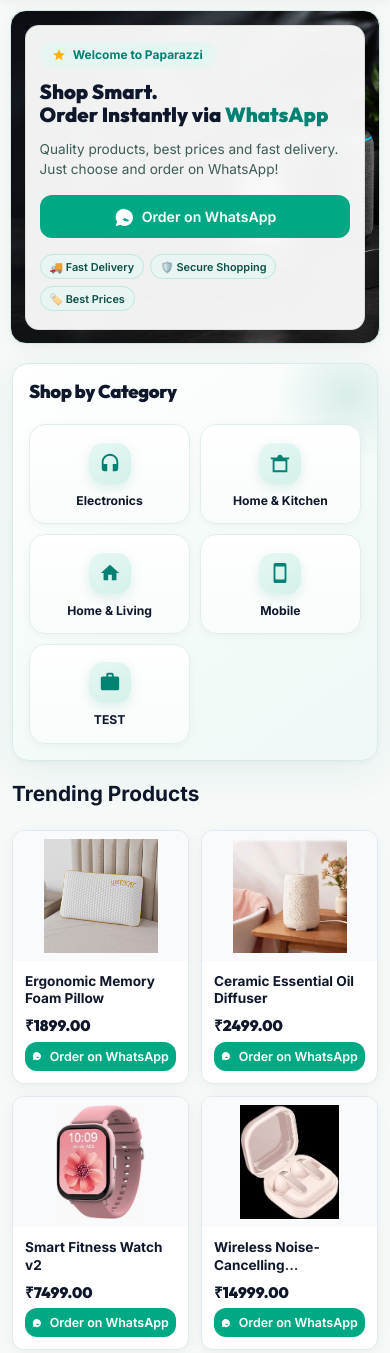
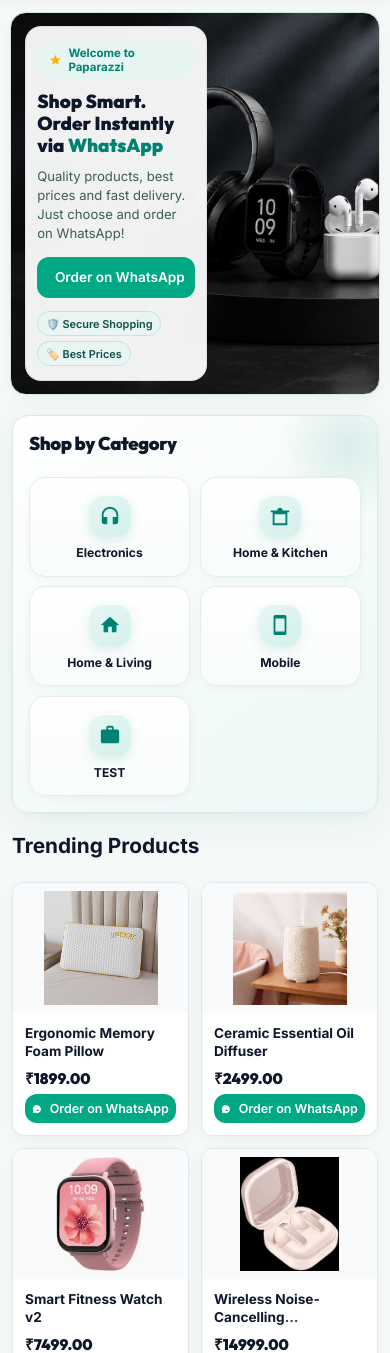
Before and after one commit to saleeja/Ecommerce-website, a Django app: page / in a window 390 px wide. Shown: the part 115-1468 px from the top of the page. Run offline with Django 5.2, Linux system fonts and the light colour scheme; data comes from the database, SQL or seed files in the repository; both versions use the stored data as it was after the commit.

Commit message:
ui responsive issue fix

```diff
--- a/static/css/style.css
+++ b/static/css/style.css
@@ -33,6 +33,7 @@ body {
   min-height: 100vh;
   display: flex;
   flex-direction: column;
+  overflow-x: clip;
 }
 
 /* GRIDS */
@@ -265,9 +266,11 @@ body {
 
 /* HERO SECTION */
 .hero-section {
+  width: 100%;
   max-width: 1200px;
   margin: 1.5rem auto;
   padding: 0 2rem;
+  box-sizing: border-box;
 }
 .hero-card {
   background-image: var(--hero-banner-url);
@@ -285,6 +288,10 @@ body {
   overflow: hidden;
   box-shadow: var(--shadow);
   isolation: isolate;
+  width: 100%;
+  max-width: 100%;
+  min-width: 0;
+  box-sizing: border-box;
 }
 .hero-card.hero-no-text {
   grid-template-columns: 1fr;
@@ -1198,63 +1205,54 @@ body {
   .pills-section .category-card-arrow {
     display: none;
   }
-  /* Mobile hero: same overlay layout as desktop (banner bg + left content card) */
+  /* Mobile hero: scale desktop layout (rounded card, text left, product bg right) */
+  .hero-section {
+    margin: 1rem auto;
+    padding: 0 1rem;
+  }
   .hero-card {
-    display: flex;
-    flex-direction: column;
-    justify-content: center;
-    align-items: flex-start;
-    min-height: clamp(340px, 78vw, 440px);
-    padding: 1rem;
-    text-align: left;
-    background-image: var(--hero-banner-url);
-    background-size: cover;
-    background-position: 72% center;
-    background-repeat: no-repeat;
-  }
-  .hero-card:not(.hero-no-text)::before {
-    content: '';
-    position: absolute;
-    inset: 0;
-    border-radius: inherit;
-    background: linear-gradient(
-      105deg,
-      rgba(15, 23, 42, 0.2) 0%,
-      rgba(15, 23, 42, 0.08) 40%,
-      transparent 65%
-    );
-    z-index: 1;
-    pointer-events: none;
+    grid-template-columns: minmax(0, 1.1fr) minmax(0, 0.9fr);
+    gap: 1rem;
+    padding: 1.25rem;
+    border-radius: 20px;
+    min-height: 0;
+    height: auto;
+    align-items: center;
+    background-position: center;
   }
   .hero-content {
-    position: relative;
-    z-index: 2;
-    align-items: flex-start;
-    width: min(100%, 22rem);
+    grid-column: 1;
+    align-self: center;
+    width: 100%;
     max-width: 100%;
-    margin: 0;
-    padding: 1.15rem 1rem 1.2rem;
-    border-radius: 14px;
-    background: rgba(255, 255, 255, 0.94);
-    backdrop-filter: blur(12px);
-    -webkit-backdrop-filter: blur(12px);
-    border: 1px solid rgba(0, 0, 0, 0.08);
-    box-shadow: 0 8px 28px rgba(0, 0, 0, 0.12);
+    min-width: 0;
+    padding: 1.25rem 1rem;
+  }
+  .hero-title {
+    font-size: clamp(1.35rem, 4.2vw, 2rem);
+    margin-bottom: 0.85rem;
+  }
+  .hero-sub {
+    font-size: 0.9rem;
+    margin-bottom: 1.25rem;
+  }
+  .welcome-badge {
+    font-size: 0.78rem;
+    padding: 0.4rem 0.9rem;
+    margin-bottom: 0.85rem;
   }
   .hero-buttons {
-    justify-content: flex-start;
-    width: 100%;
+    margin-bottom: 1.25rem;
   }
   .hero-badge-row {
-    justify-content: flex-start;
+    gap: 0.5rem;
+  }
+  .hero-badge-item {
+    font-size: 0.75rem;
+    padding: 0.35rem 0.65rem;
   }
   .hero-card.hero-no-text {
-    align-items: center;
-    justify-content: center;
-  }
-  .hero-card.hero-no-text .hero-content {
-    width: auto;
-    max-width: 90%;
+    min-height: 280px;
   }
   .highlights-grid {
     grid-template-columns: repeat(2, 1fr);
@@ -1390,51 +1388,49 @@ body {
     font-size: 0.75rem;
   }
   .hero-section {
-    padding: 0 0.65rem;
-    margin: 0.65rem auto;
+    margin: 0.75rem auto;
+    padding: 0 0.75rem;
   }
   .hero-card {
+    padding: 1rem;
+    gap: 0.75rem;
     border-radius: 16px;
-    min-height: clamp(320px, 85vw, 400px);
-    padding: 0.85rem;
-    background-position: 78% center;
   }
   .hero-content {
-    width: 100%;
-    padding: 1rem 0.85rem 1.1rem;
+    padding: 1rem 0.85rem;
   }
   .hero-title {
-    font-size: clamp(1.2rem, 5.2vw, 1.55rem);
-    margin-bottom: 0.75rem;
+    font-size: clamp(1.15rem, 4.8vw, 1.5rem);
+    margin-bottom: 0.65rem;
+    line-height: 1.2;
   }
   .hero-sub {
-    font-size: 0.85rem;
-    margin-bottom: 1rem;
-    line-height: 1.5;
+    font-size: 0.82rem;
+    margin-bottom: 0.85rem;
+    line-height: 1.45;
   }
   .welcome-badge {
-    font-size: 0.75rem;
-    padding: 0.35rem 0.8rem;
-    margin-bottom: 0.75rem;
+    font-size: 0.72rem;
+    padding: 0.32rem 0.75rem;
+    margin-bottom: 0.65rem;
   }
   .hero-buttons {
     flex-direction: column;
     width: 100%;
     gap: 0.5rem;
-    margin-bottom: 1rem;
+    margin-bottom: 0.85rem;
   }
   .hero-buttons .btn {
     width: 100%;
-    padding: 0.7rem;
-    font-size: 0.88rem;
+    padding: 0.65rem 0.85rem;
+    font-size: 0.85rem;
   }
   .hero-badge-row {
-    gap: 0.4rem;
-    justify-content: flex-start;
+    gap: 0.35rem;
   }
   .hero-badge-item {
     font-size: 0.68rem;
-    padding: 0.3rem 0.55rem;
+    padding: 0.28rem 0.5rem;
   }
   .hero-visual {
     position: relative;
@@ -1497,6 +1493,20 @@ body {
 }
 
 @media (max-width: 520px) {
+  .hero-section {
+    padding: 0 0.65rem;
+  }
+  .hero-card {
+    padding: 0.85rem;
+    gap: 0.6rem;
+  }
+  .hero-content {
+    padding: 0.85rem 0.7rem;
+  }
+  .hero-badge-row {
+    flex-wrap: wrap;
+    gap: 0.3rem;
+  }
   .pills-section .sidebar-list {
     grid-template-columns: repeat(2, 1fr);
     gap: 0.6rem;
--- a/templates/store/home.html
+++ b/templates/store/home.html
@@ -47,9 +47,9 @@
       </div>
 
       <div class="hero-badge-row">
-        <div class="hero-badge-item">
+        <!-- <div class="hero-badge-item">
           🚚 Fast Delivery
-        </div>
+        </div> -->
         <div class="hero-badge-item">
           🛡️ Secure Shopping
         </div>
```
Also changed, not shown: db.sqlite3, media/store/ChatGPT_Image_May_30_2026_07_08_06_PM_LYZPsDA.png (added), media/store/ChatGPT_Image_May_30_2026_07_44_04_PM_KPOQGO1.png (added).
